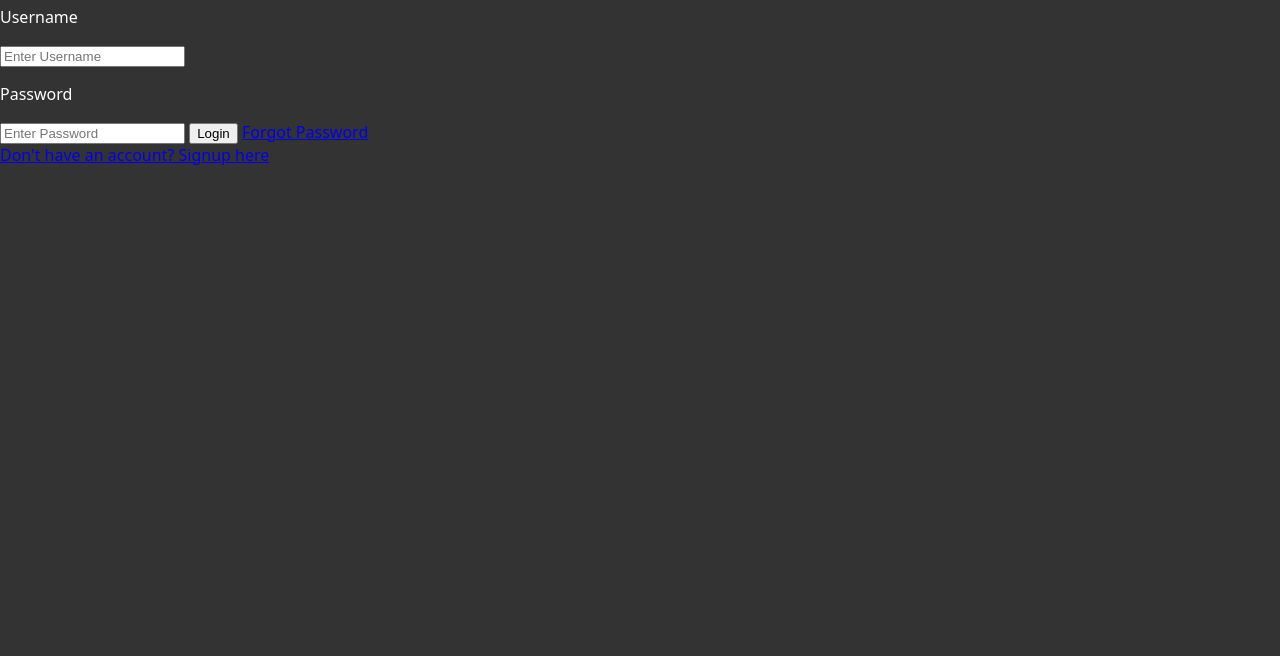
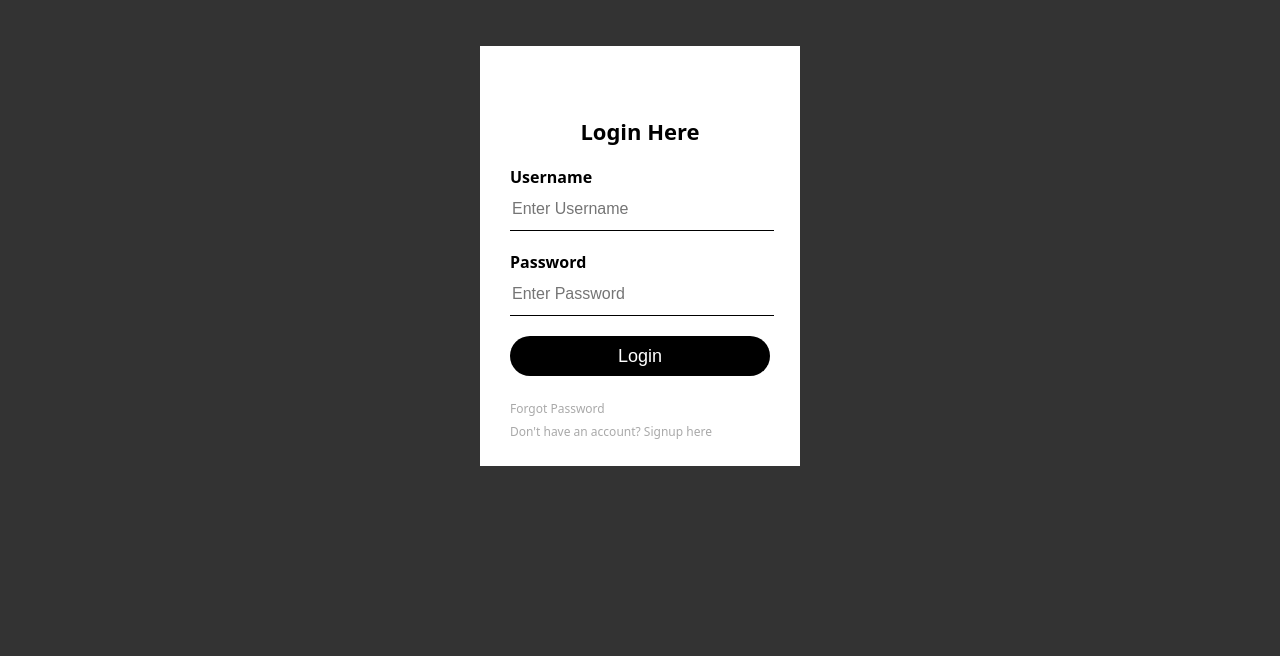
Before and after one commit to cj-ledet/cj-ledet.github.io, a plain HTML site: page Booth/index.html in a window 1280 px wide. Shown: the part 144-800 px from the top of the page. Drawn offline with Linux system fonts and the light colour scheme.

Commit message:
CSS updates
Updates

```diff
--- a/Booth/style.css
+++ b/Booth/style.css
@@ -129,3 +129,66 @@ section {
 .styled-table tr:last-child td:first-child {
     border-bottom-left-radius:10px;
 }
+
+.loginbox {
+    width: 320px;
+    height: 420px;
+    background: #ffffff;
+    color: #000000;
+    top: 50%;
+    left: 50%;
+    position: absolute;
+    transform: translate(-50%,-50%);
+    box-sizing: border-box;
+    padding: 70px 30px;
+}
+
+h1 {
+    margin: 0;
+    padding: 0 0 20px;
+    text-align: center;
+    font-size: 22px;
+}
+
+.loginbox p {
+    margin: 0;
+    padding: 0;
+    font-weight: bold;
+}
+
+.loginbox input {
+    width: 100%;
+    margin-bottom: 20px;
+}
+
+.loginbox input[type="text"],
+.loginbox input[type="password"] {
+    border: none;
+    border-bottom: 1px solid #000000;
+    background: transparent;
+    outline: none;
+    height: 40px;
+    color: #000000;
+    font-size: 16px;
+}
+
+.loginbox input[type="submit"] {
+    border: none;
+    outline: none;
+    height: 40px;
+    background: #000000;
+    color: #ffffff;
+    font-size: 18px;
+    border-radius: 20px;
+}
+
+.loginbox a {
+    text-decoration: none;
+    font-size: 12px;
+    line-height: 20px;
+    color: darkgrey;
+}
+
+.loginbox a:hover {
+    color: #000000;
+}
```
